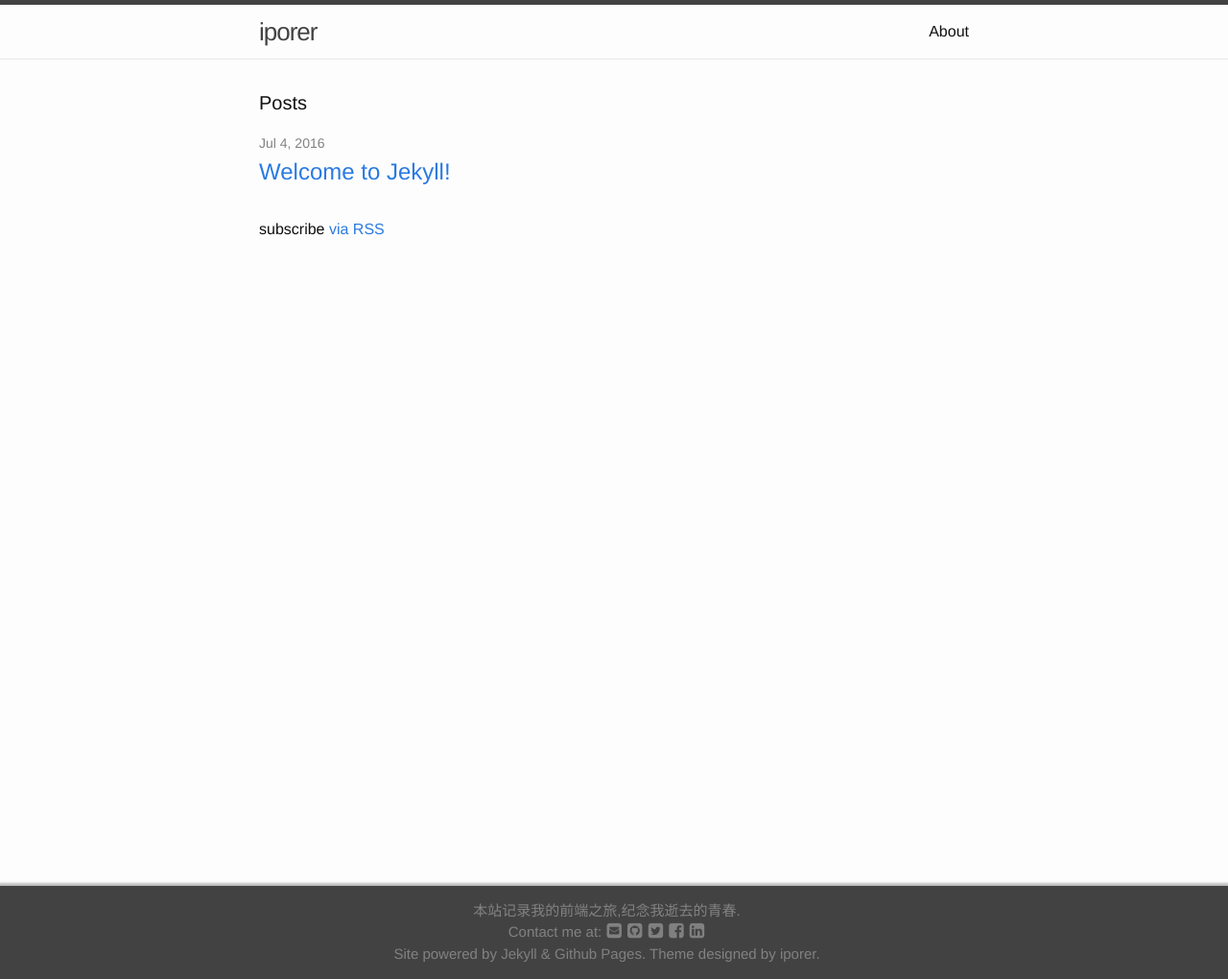
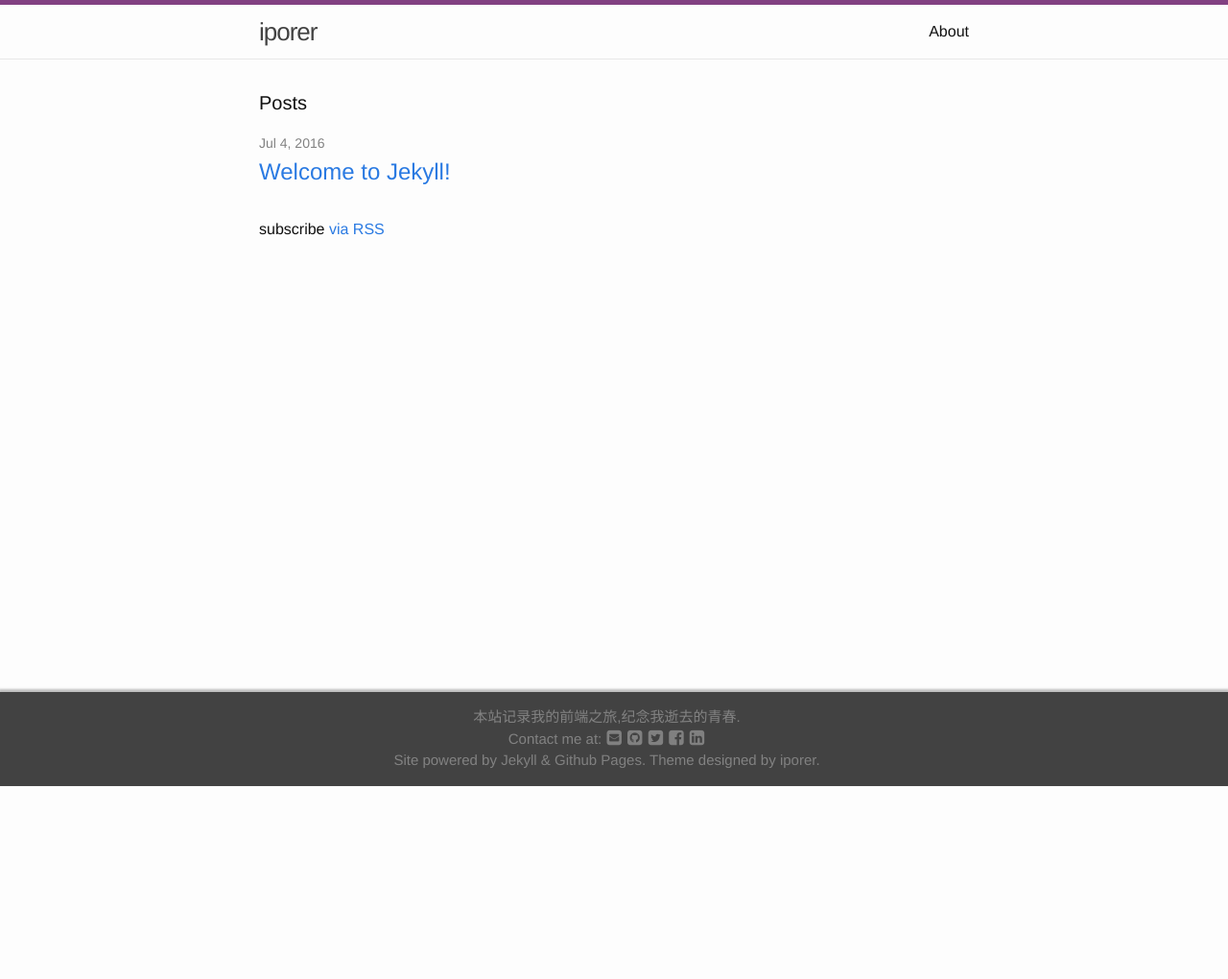
Before and after one commit to iporer/iporer.github.io, a Jekyll site: the page built from index.html, in a window 1280 px wide. Shown: the whole page at 96% size. Built offline with Jekyll 4.4.1, drawn with Linux system fonts in a browser that asks for light colours; after the commit the page ends 900 px from its top, so only the background shows below that.

Commit message:
fix bug of footer position

```diff
--- a/_sass/_base.scss
+++ b/_sass/_base.scss
@@ -17,7 +17,6 @@ html {
 
 body {
   height: 100%;
-  padding-bottom: 120px;
   position: relative;
   font: $base-font-weight #{$base-font-size}/#{$base-line-height} $base-font-family;
   color: $text-color;
--- a/_sass/_layout.scss
+++ b/_sass/_layout.scss
@@ -2,7 +2,7 @@
  * Site header
  */
 .site-header {
-  border-top: 5px solid $grey-color-dark;
+  border-top: 5px solid rgb(130,65,130);
   border-bottom: 1px solid $grey-color-light;
   min-height: 56px;
 
@@ -99,10 +99,8 @@
   padding: $spacing-unit/2 0;
   background: rgb(66, 66, 66);
   box-shadow: 0 -2px 2px 1px rgba(128, 128, 128, 0.5);
-  position: absolute;
-  left: 0;
-  right: 0;
-  bottom: 0;
+  position: relative;
+  width: 100%;
 }
 
 .footer-col-wrapper {
@@ -130,6 +128,7 @@
  * Page content
  */
 .page-content {
+  min-height: 66.6%;
   padding: $spacing-unit 0;
 }
 
```
